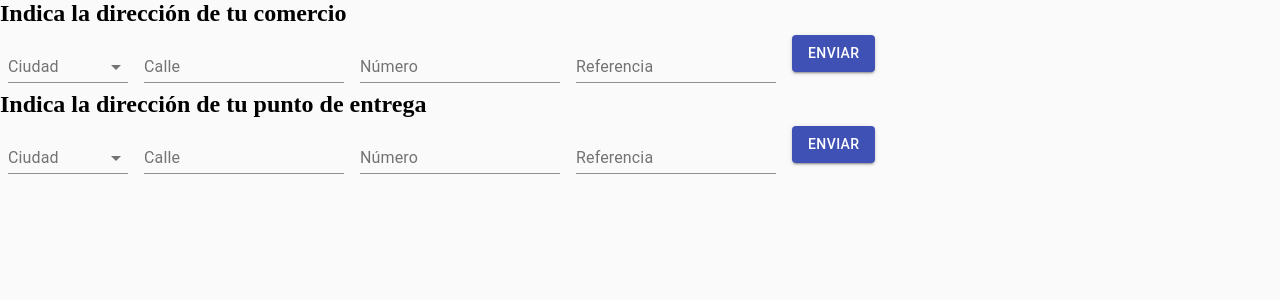
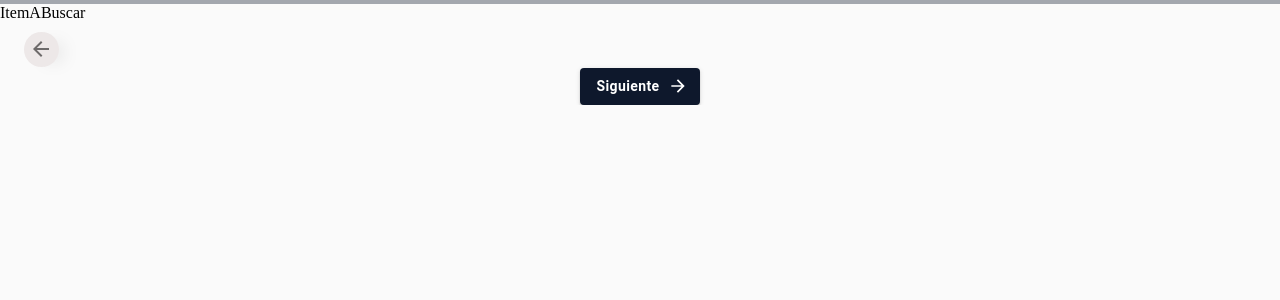
Before and after one commit to valenmartini/ISW_TP6_Grupo13, a Next.js app: page / in a window 1280 px wide. Shown: the top 300 px of the page. Built offline with nearby package versions, Linux system fonts and the light colour scheme.

Commit message:
cambio estructura domicilio

```diff
--- a/package.json
+++ b/package.json
@@ -11,7 +11,6 @@
   "dependencies": {
     "@emotion/react": "^11.10.8",
     "@emotion/styled": "^11.10.8",
-    "@material-ui/core": "^4.12.4",
     "@mui/icons-material": "^5.11.16",
     "@mui/material": "^5.12.2",
     "@types/node": "18.16.2",
@@ -26,7 +25,8 @@
     "formik": "^2.2.9",
     "google-map-react": "^2.2.0",
     "next": "13.3.1",
-    "react": "^17.0.0",
+    "react": "^18.2.0",
+    "react-dom": "18.2.0",
     "react-places-autocomplete": "^7.3.0",
     "typescript": "5.0.4",
     "yup": "^1.1.1"
--- a/src/components/RealizarPedido/EtapasPedido/DireccionComercio/DireccionComercio.tsx
+++ b/src/components/RealizarPedido/EtapasPedido/DireccionComercio/DireccionComercio.tsx
@@ -1,15 +1,8 @@
 import React, { useState } from 'react';
-import { makeStyles } from '@material-ui/core/styles';
-import {
-  FormControl,
-  InputLabel,
-  Select,
-  MenuItem,
-  TextField,
-  Button,
-} from '@material-ui/core';
+import { Button, FormControl, InputLabel, MenuItem, Select, TextField, makeStyles } from '@mui/material';
 import { useFormik } from 'formik';
 import * as yup from 'yup';
+import { EtapaProps } from '../../RealizarPedido';
 
 const schema = yup.object().shape({
   ciudad: yup.string().required('La ciudad es obligatoria'),
@@ -20,24 +13,11 @@ const schema = yup.object().shape({
     .required('El número es obligatorio'),
 });
 
-const useStyles = makeStyles((theme: { spacing: (arg0: number) => any; }) => ({
-  formControl: {
-    margin: theme.spacing(1),
-    minWidth: 120,
-  },
-  textField: {
-    margin: theme.spacing(1),
-    width: '25ch',
-  },
-  button: {
-    margin: theme.spacing(1),
-  },
-}));
 
-function DireccionComercio() {
-  const classes = useStyles();
+function DireccionComercio(props: EtapaProps) {
+
   const [ciudad, setCiudad] = useState('');
-  const handleChangeCiudad = (event: React.ChangeEvent<{ value: unknown }>) => {
+  const handleChangeCiudad = (event: any) => {
     setCiudad(event.target.value as string);
   };
 
@@ -55,9 +35,10 @@ function DireccionComercio() {
   });
 
   return (
+
     <form onSubmit={formik.handleSubmit}>
       <h2>Indica la dirección de tu comercio</h2>
-      <FormControl className={classes.formControl}>
+      <FormControl >
         <InputLabel id="ciudad-label">Ciudad</InputLabel>
         <Select
           labelId="ciudad-label"
@@ -67,7 +48,8 @@ function DireccionComercio() {
           onChange={handleChangeCiudad}
         >
           <MenuItem value={'Córdoba'}>Córdoba</MenuItem>
-          <MenuItem value={'Rosario'}>Rosario</MenuItem>
+          <MenuItem value={'San Fransisco'}>San Fransisco</MenuItem>
+          <MenuItem value={'Villa Carlos Paz'}>Villa Carlos Paz</MenuItem>
         </Select>
       </FormControl>
       {formik.errors.ciudad && formik.touched.ciudad && (
@@ -78,7 +60,6 @@ function DireccionComercio() {
         id="calle"
         name="calle"
         label="Calle"
-        className={classes.textField}
         value={formik.values.calle}
         onChange={formik.handleChange}
       />
@@ -91,7 +72,6 @@ function DireccionComercio() {
         name="numero"
         label="Número"
         type="number"
-        className={classes.textField}
         value={formik.values.numero}
         onChange={formik.handleChange}
       />
@@ -103,7 +83,6 @@ function DireccionComercio() {
         id="referencia"
         name="referencia"
         label="Referencia"
-        className={classes.textField}
         value={formik.values.referencia}
         onChange={formik.handleChange}
       />
@@ -112,7 +91,6 @@ function DireccionComercio() {
         variant="contained"
         color="primary"
         type="submit"
-        className={classes.button}
       >
         Enviar
       </Button>
--- a/src/components/RealizarPedido/EtapasPedido/DireccionEntrega/DireccionEntrega.tsx
+++ b/src/components/RealizarPedido/EtapasPedido/DireccionEntrega/DireccionEntrega.tsx
@@ -1,15 +1,8 @@
 import React, { useState } from 'react';
-import { makeStyles } from '@material-ui/core/styles';
-import {
-  FormControl,
-  InputLabel,
-  Select,
-  MenuItem,
-  TextField,
-  Button,
-} from '@material-ui/core';
+import { Button, FormControl, Grid, InputLabel, MenuItem, Select, TextField, makeStyles } from '@mui/material';
 import { useFormik } from 'formik';
 import * as yup from 'yup';
+import { EtapaProps } from '../../RealizarPedido';
 
 const schema = yup.object().shape({
   ciudad: yup.string().required('La ciudad es obligatoria'),
@@ -20,24 +13,12 @@ const schema = yup.object().shape({
     .required('El número es obligatorio'),
 });
 
-const useStyles = makeStyles((theme: { spacing: (arg0: number) => any; }) => ({
-  formControl: {
-    margin: theme.spacing(1),
-    minWidth: 120,
-  },
-  textField: {
-    margin: theme.spacing(1),
-    width: '25ch',
-  },
-  button: {
-    margin: theme.spacing(1),
-  },
-}));
 
-function DireccionEntrega() {
-  const classes = useStyles();
+
+function DireccionEntrega(props:EtapaProps) {
+
   const [ciudad, setCiudad] = useState('');
-  const handleChangeCiudad = (event: React.ChangeEvent<{ value: unknown }>) => {
+  const handleChangeCiudad = (event: any) => {
     setCiudad(event.target.value as string);
   };
 
@@ -56,9 +37,11 @@ function DireccionEntrega() {
 
   return (
 
-    <form onSubmit={formik.handleSubmit}>
+    <form onSubmit={formik.handleSubmit} style={{display:'flex', justifyContent:'center'}}>
       <h2>Indica la dirección de tu punto de entrega</h2>
-      <FormControl className={classes.formControl}>
+      <Grid container spacing={2}>
+        <Grid item xs={12}>
+          <FormControl >
             <InputLabel id="ciudad-label">Ciudad</InputLabel>
             <Select
               labelId="ciudad-label"
@@ -68,55 +51,59 @@ function DireccionEntrega() {
               onChange={handleChangeCiudad}
             >
               <MenuItem value={'Córdoba'}>Córdoba</MenuItem>
-          <MenuItem value={'Rosario'}>Rosario</MenuItem>
+              <MenuItem value={'San Fransisco'}>San Fransisco</MenuItem>
+              <MenuItem value={'Villa Carlos Paz'}>Villa Carlos Paz</MenuItem>
             </Select>
           </FormControl>
+
           {formik.errors.ciudad && formik.touched.ciudad && (
             <div>{formik.errors.ciudad}</div>
           )}
-
+        </Grid>
+        <Grid item xs={12}>
           <TextField
             id="calle"
             name="calle"
             label="Calle"
-        className={classes.textField}
             value={formik.values.calle}
             onChange={formik.handleChange}
           />
           {formik.errors.calle && formik.touched.calle && (
             <div>{formik.errors.calle}</div>
           )}
-
+        </Grid>
+        <Grid item xs={12}>
           <TextField
             id="numero"
             name="numero"
             label="Número"
             type="number"
-        className={classes.textField}
             value={formik.values.numero}
             onChange={formik.handleChange}
           />
           {formik.errors.numero && formik.touched.numero && (
             <div>{formik.errors.numero}</div>
           )}
-
+        </Grid>
+        <Grid item xs={12}>
           <TextField
             id="referencia"
             name="referencia"
             label="Referencia"
-        className={classes.textField}
             value={formik.values.referencia}
             onChange={formik.handleChange}
           />
-
+        </Grid>
+        <Grid item xs={12}>
           <Button
             variant="contained"
             color="primary"
             type="submit"
-        className={classes.button}
           >
             Enviar
           </Button>
+        </Grid>
+      </Grid>
     </form>
   );
 }
--- a/src/components/RealizarPedido/RealizarPedido.tsx
+++ b/src/components/RealizarPedido/RealizarPedido.tsx
@@ -1,7 +1,7 @@
 import React, { useState } from "react";
 import ItemABuscar from "./EtapasPedido/ItemABuscar/ItemABuscar";
 import DireccionComercio from "./EtapasPedido/DireccionComercio/DireccionComercio";
-import { DireccionEntrega } from "./EtapasPedido/DireccionEntrega/DireccionEntrega";
+import DireccionEntrega from "./EtapasPedido/DireccionEntrega/DireccionEntrega";
 import { Button, IconButton, LinearProgress } from "@mui/material";
 import ArrowForwardIcon from "@mui/icons-material/ArrowForward";
 import ArrowBackIcon from "@mui/icons-material/ArrowBack";
--- a/src/pages/_app.tsx
+++ b/src/pages/_app.tsx
@@ -2,13 +2,15 @@ import '@component/styles/globals.css'
 import type { AppProps } from 'next/app'
 import DireccionComercio from "./../components/RealizarPedido/EtapasPedido/DireccionComercio/DireccionComercio";
 import DireccionEntrega from "./../components/RealizarPedido/EtapasPedido/DireccionEntrega/DireccionEntrega";
+import { RealizarPedido } from '@component/components/RealizarPedido/RealizarPedido';
 
 export default function App({ Component, pageProps }: AppProps) {
   return (
-    <><div>
-      <DireccionComercio />
-      <DireccionEntrega />
-    </div><script src="https://maps.googleapis.com/maps/api/js?key=AIzaSyBbfBvd17eO9x_r_80zR2LycNeRIBiTM_M&libraries=places"></script></>
+    <div>
+{/*       <DireccionComercio />
+      <DireccionEntrega /> */}
+      <RealizarPedido />
+    </div>
 
   );
 }
```
Also changed, not shown: 1 other file (tests, documents, lock files or other folders). Lines whose indentation alone changed are shown as unchanged.
